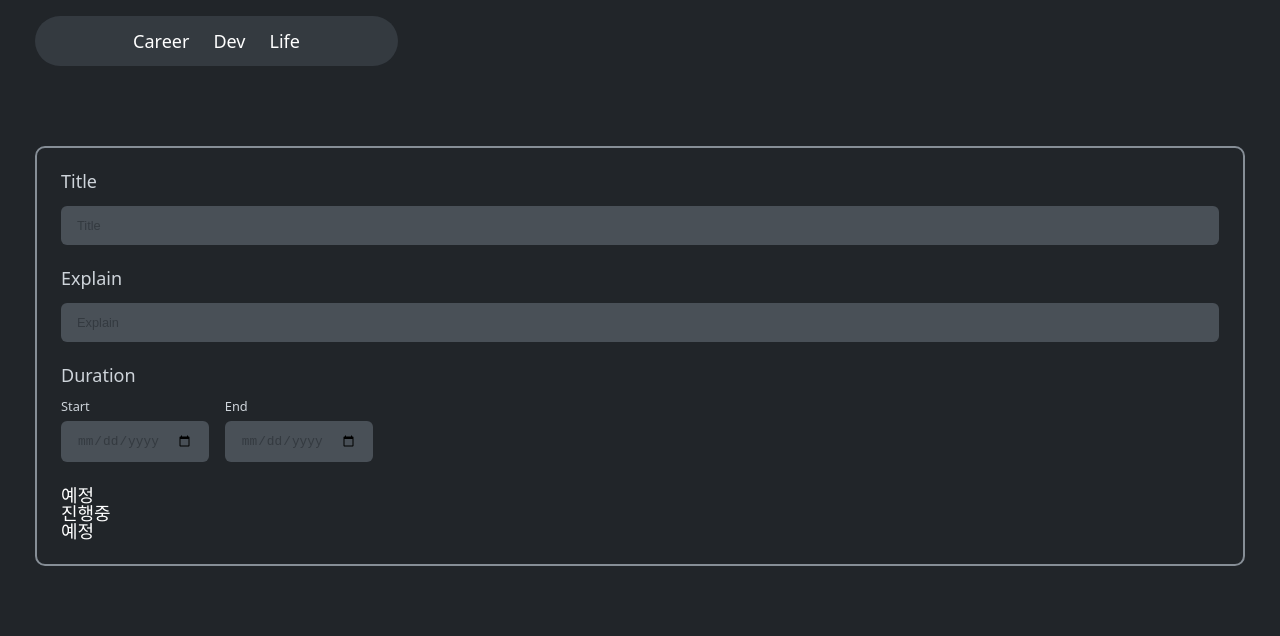
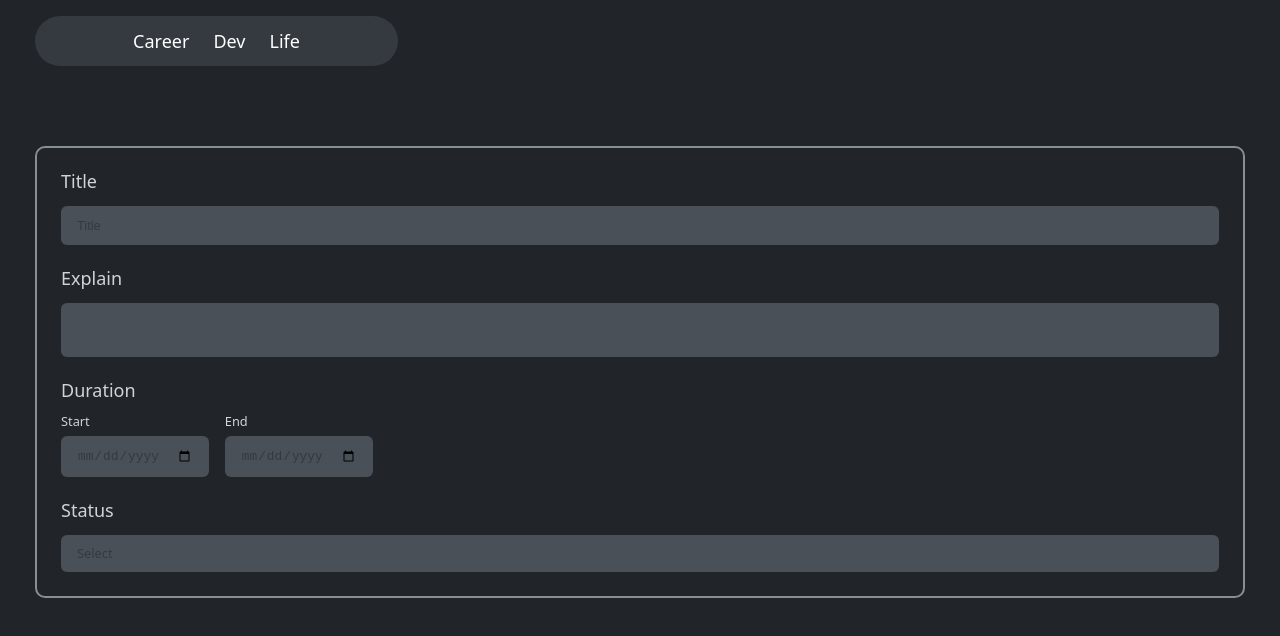
Before and after one commit to DUKE506/Duke, a Next.js app: page /dev/add in a window 1280 px wide. Shown: the top 636 px of the page. Built offline with nearby package versions, Linux system fonts and the light colour scheme.

Commit message:
feat : Custom Select, Textarea 컴포넌트 작업

```diff
--- a/src/app/(dev)/dev/add/components/DevInfo/DevInfo.tsx
+++ b/src/app/(dev)/dev/add/components/DevInfo/DevInfo.tsx
@@ -15,9 +15,10 @@ interface Dev {
 
 const DevInfo = () => {
     const datas = [
+        {label : "Select", value : ""},
         {label : "예정", value : "예정"},
         {label : "진행중", value : "진행중"},
-        {label : "예정", value : "예정"},
+        {label : "종료", value : "종료"},
     ]
 
     return(
@@ -27,7 +28,7 @@ const DevInfo = () => {
             {/* <InputField label="Duration" type="date" placeholder="YYYY MM DD"/>
             <InputField label="Duration" type="date" placeholder="YYYY MM DD"/> */}
             <Duration label="Duration" subLabel1="Start" subLabel2="End"/>
-            <Select data={datas}/>
+            <Select label="Status" data={datas}/>
         </div>
     )
 }
--- a/src/components/Duration/Duration.module.css
+++ b/src/components/Duration/Duration.module.css
@@ -21,3 +21,11 @@
     color: rgb(253, 255, 244);
     text-shadow: 0px 0px 5px var(--color-main6);
 }
+
+
+@media (max-width: 480px) {
+    .duration .inputs {
+        flex-direction: column;
+        align-items: unset;
+    }
+}
--- a/src/components/InputField/InputField.module.css
+++ b/src/components/InputField/InputField.module.css
@@ -76,11 +76,23 @@
     color: rgb(253, 255, 244);
     text-shadow: 0px 0px 5px var(--color-main6);
 }
-/* .input[type='date']::before{
-    content: attr(data-placeholder);
-    width: 100%;
-} */
-/* .input[type='date']:focus::before,
-.input[type='date']:valid::before {
-    display: none;
-} */
+
+.textarea{
+    outline: none;
+    border : none;
+    font-size: var(--size-xs);
+    color: var(--color-wh);
+    padding: var(--pad-three) var(--pad-main);
+
+    resize: none;
+
+    background-color: var(--color-main3);
+
+    transition: all .3s;
+    border-radius: 6px;
+}
+
+.textarea:focus{
+    background-color: var(--color-main4);
+    color: black;
+}
--- a/src/components/InputField/InputField.tsx
+++ b/src/components/InputField/InputField.tsx
@@ -23,7 +23,11 @@ const InputField = ({label, labelSize, gap, type, placeholder,value, onChange}:I
             <label className={`${styles.label}  ${labelSize ? styles[labelSize] : ''}`}>
                 {label}
             </label>
-            <input
+            {
+                type == 'textarea' ?
+                <textarea className={styles.textarea}/>
+                :
+                <input
                 className={styles.input}
                 data-placeholder={ type == 'date' ? placeholder : null }
                 type={type}
@@ -34,6 +38,8 @@ const InputField = ({label, labelSize, gap, type, placeholder,value, onChange}:I
                 aria-required="true"
                 value={value}
                 />
+            }
+
         </div>
     )
 }
--- a/src/components/SelectBox/Select.module.css
+++ b/src/components/SelectBox/Select.module.css
@@ -0,0 +1,90 @@
+.select{
+    display: flex;
+    flex-direction:  column;
+    gap: var(--pad-main);
+}
+
+.label{
+    font-size : var(--size-m);
+    color: var(--color-main6);
+    transition: all .3s;
+}
+
+.label_focus{
+    color: rgb(253, 255, 244);
+    text-shadow: 0px 0px 5px var(--color-main6);
+}
+
+.select_wrap{
+    width: inherit;
+    height: inherit;
+    position: relative;
+}
+
+.display{
+    display: block;
+
+    padding: var(--pad-three) var(--pad-main);
+
+    font-size: var(--size-xs);
+    color: var(--color-wh);
+    background-color: var(--color-main3);
+
+    transition: all .3s;
+    border-radius: 6px;
+}
+.display:hover{
+    cursor: pointer;
+}
+
+.focus{
+    background-color: var(--color-main4);
+    color: black;
+}
+
+
+.options{
+    overflow: auto;
+    display: flex;
+    flex-direction: column;
+    gap: var(--pad-half);
+
+    position: absolute;
+    top: calc( var(--pad-m2)*2.5);
+    left: 0;
+    width: 100%;
+    max-height: 150px;
+
+
+    font-size: var(--size-xs);
+
+    padding: var(--pad-three);
+    border-radius: 6px;
+    visibility: hidden;
+    opacity: 0;
+
+    background-color: var(--color-main3);
+    transition: all .3s;
+}
+
+
+.show{
+    visibility: visible;
+    opacity: 1;
+}
+
+.item{
+    border-radius: 6px;
+    padding: var(--pad-half) var(--pad-main);
+    transition: all .1s ease-in-out;
+
+}
+
+.item:hover{
+    background-color: var(--color-main5);
+    color: black;
+}
+
+.placeholder{
+    color: var(--color-main2);
+}
--- a/src/components/SelectBox/Select.tsx
+++ b/src/components/SelectBox/Select.tsx
@@ -1,3 +1,12 @@
+import { useState } from "react";
+import styles from './Select.module.css'
+
+
+/**
+ * 추가 개발 사항
+ * - 외부 영역 클릭 시 options 영역 닫기
+ */
+
 
 interface SelectOption{
     value : string | number;
@@ -12,16 +21,34 @@ interface SelectProps{
 
 
 const Select = ({label, data}:SelectProps) => {
+    const [display, setDisplay] = useState('Select');
+    const [isShow, setIsShow] = useState(false);
+
+    const onSelectValue = (label : string) => {
+        setDisplay(label)
+        setIsShow(!isShow);
+        console.log(label);
+    }
+
+    const onShow = () => {
+        setIsShow(!isShow);
+    }
+
     return(
-        <div>
-            <label>
+        <div className={styles.select}>
+            <label className={`${styles.label} ${isShow ? styles['label_focus'] : ''}`}>
                 {label}
             </label>
-            <ul>
+            <div className={styles.select_wrap}>
+                <label className={`${styles.display} ${isShow ? styles['focus'] : ''} ${display == 'Select' ? styles['placeholder'] : ''}`} onClick={onShow}>
+                    {display}
+                </label>
+                <ul className={`${styles.options} ${isShow ? styles['show'] : ''}`}>
                     {
-                    data.map((option)=>{
+                        data.map((option, idx)=>{
+                            console.log(option.value == '')
                             return(
-                            <li key={option.value} value={option.value}>
+                                <li className={`${styles.item} `} key={`${idx}-${option.value}`} value={option.value} onClick={()=>onSelectValue(option.label)}>
                                     {option.label}
                                 </li>
                             )
@@ -29,6 +56,7 @@ const Select = ({label, data}:SelectProps) => {
                     }
                 </ul>
             </div>
+        </div>
     )
 }
 
--- a/src/styles/global.css
+++ b/src/styles/global.css
@@ -232,6 +232,15 @@ a {
   text-decoration: none;
 }
 
+*:-webkit-scrollbar {
+  display: none;
+}
+
+* {
+  -ms-overflow-style: none; /* 인터넷 익스플로러 */
+  scrollbar-width: none; /* 파이어폭스 */
+}
+
 
 
 
```
Lines whose indentation alone changed are shown as unchanged.
